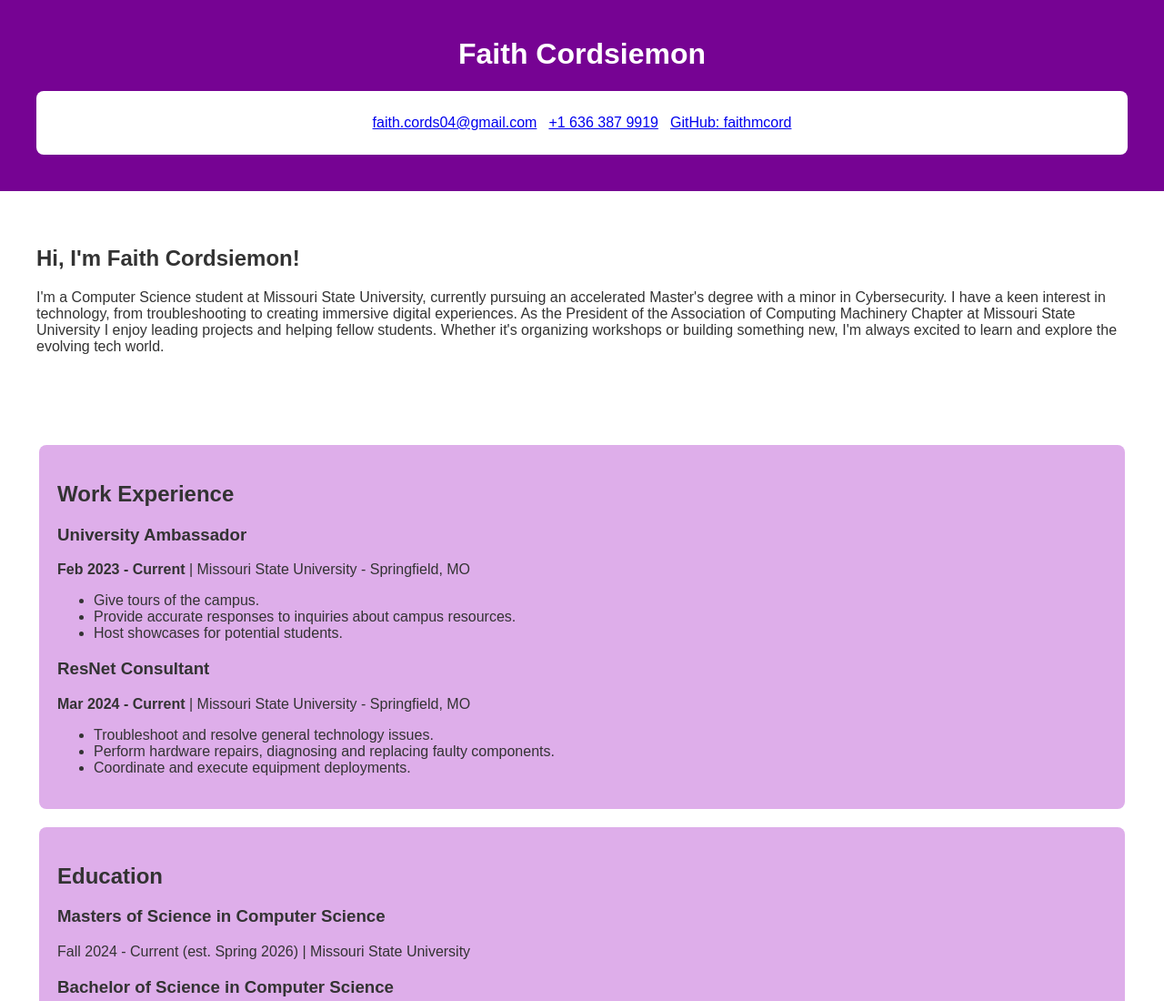
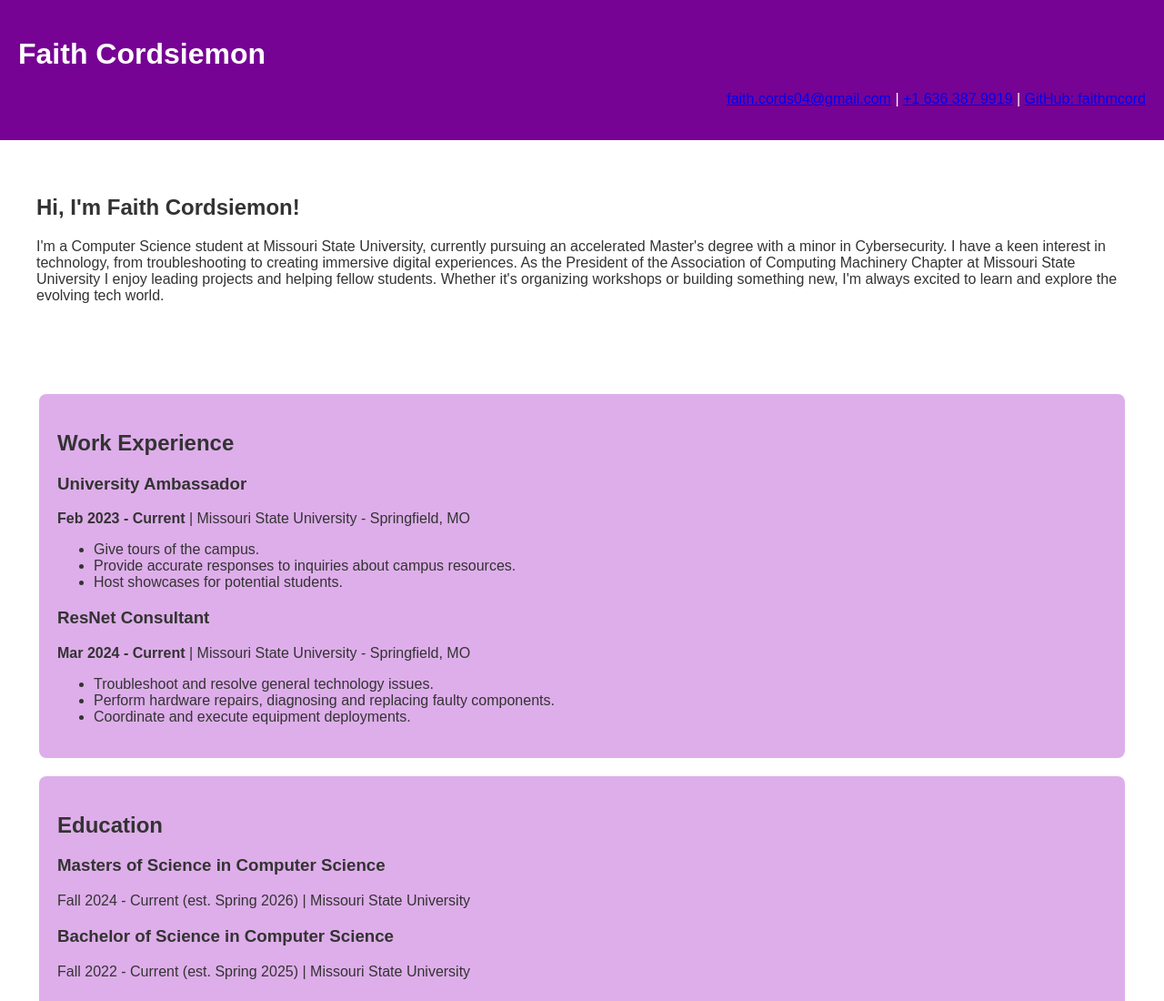
Before and after one commit to faithmcord/faithmcord.github.io, a plain HTML site: page index.html in a window 1280 px wide. Shown: the top 1100 px of the page at 91% size. Drawn offline with Linux system fonts and the light colour scheme.

Commit message:
header formatting

```diff
--- a/assets/css/styles.css
+++ b/assets/css/styles.css
@@ -10,20 +10,19 @@ header {
     background-color: #760393;
     color: #fff;
     padding: 20px;
-    text-align: center;
+}
+
+.logo {
+    text-align: left;
+}
+
+.contact {
+    text-align: right;
 }
 
 .me {
     margin: 20px;
     padding: 20px;
-    border-color: black;
-    background-color: #ffffff;
-    border-radius: 8px;
-}
-
-.links {
-    margin: 20px;
-    padding: 10px;
     border-color: black;
     background-color: #ffffff;
     border-radius: 8px;
--- a/index.html
+++ b/index.html
@@ -8,9 +8,8 @@
 </head>
 <body>
     <header>
-        <h1>Faith Cordsiemon</h1>
-        <div class="links">
-            <p>
+        <h1 class="logo">Faith Cordsiemon</h1>
+            <p class="contact">
                 <a href="mailto:faith.cords04@gmail.com">faith.cords04@gmail.com</a> |
                 <a href="tel:+16363879919">+1 636 387 9919</a> |
                 <a href="https://github.com/faithmcord" target="_blank">GitHub: faithmcord</a>
```
